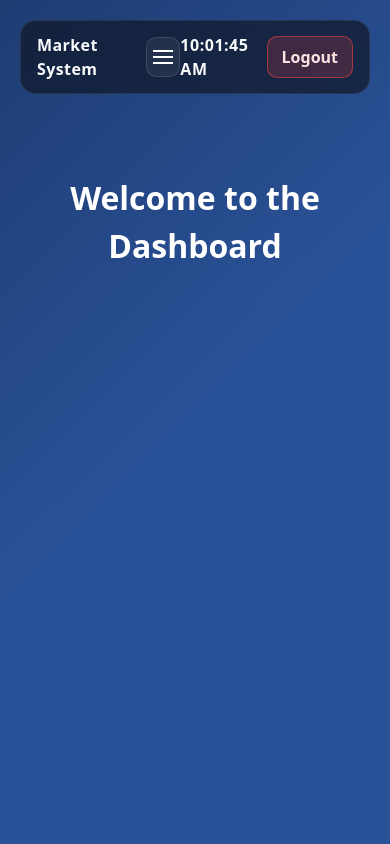
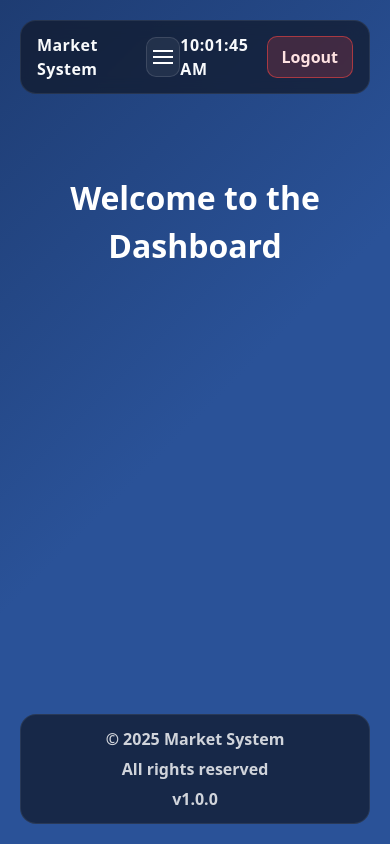
Before and after one commit to Ramiclovis/market-system, a React (Vite) app: page /dashboard in a window 390 px wide. Built offline with nearby package versions, Linux system fonts and the light colour scheme.

Commit message:
Add footer to dashboard with responsive design and styling

```diff
--- a/src/pages/dashboard/Dashboard.css
+++ b/src/pages/dashboard/Dashboard.css
@@ -11,6 +11,7 @@
 .dashboard-content {
   text-align: center;
   margin-top: 80px; /* space below navbar */
+  flex: 1; /* push footer to bottom */
 }
 
 .dashboard-title {
@@ -160,6 +161,36 @@
   background: rgba(0, 0, 0, 0.45);
   z-index: 40;
 }
+/* Footer */
+.dashboard-footer {
+  margin-top: 24px;
+  background: rgba(17, 24, 39, 0.7);
+  border: 1px solid rgba(255, 255, 255, 0.08);
+  border-radius: 16px;
+}
+
+.footer-inner {
+  display: flex;
+  align-items: center;
+  justify-content: space-between;
+  padding: 12px 16px;
+  color: #e5e7eb;
+  font-weight: 600;
+}
+
+.footer-left,
+.footer-center,
+.footer-right {
+  opacity: 0.9;
+}
+
+@media (max-width: 640px) {
+  .footer-inner {
+    flex-direction: column;
+    gap: 6px;
+    text-align: center;
+  }
+}
 
 /* Desktop layout */
 .logout-button.nav {
--- a/src/pages/dashboard/Dashboard.jsx
+++ b/src/pages/dashboard/Dashboard.jsx
@@ -73,6 +73,15 @@ function Dashboard() {
       <div className="dashboard-content">
         <h1 className="dashboard-title">Welcome to the Dashboard</h1>
       </div>
+
+      {/* Footer */}
+      <footer className="dashboard-footer">
+        <div className="footer-inner">
+          <div className="footer-left">© {new Date().getFullYear()} Market System</div>
+          <div className="footer-center">All rights reserved</div>
+          <div className="footer-right">v1.0.0</div>
+        </div>
+      </footer>
     </div>
   );
 }
```
